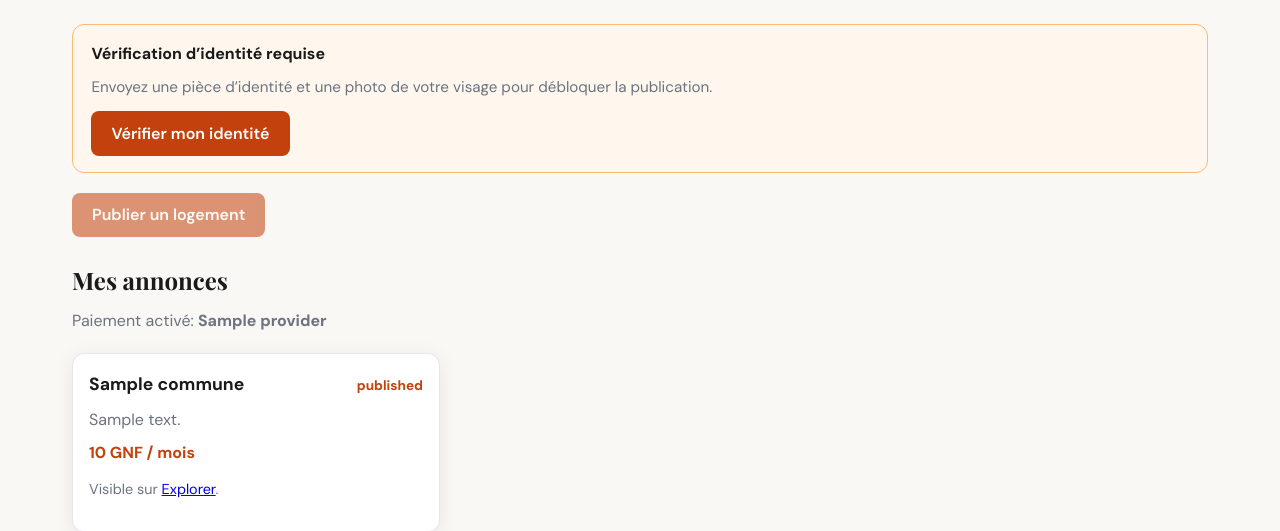
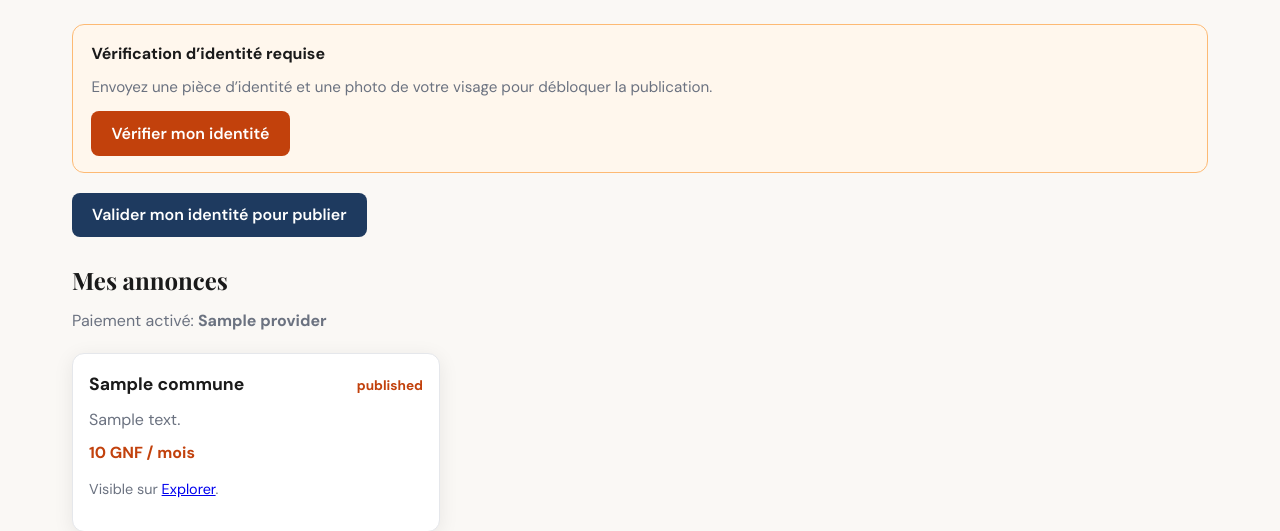
Before and after one commit to Gaius95/logement-facile, a Flask app: template templates/dashboard.html in a window 1280 px wide. Shown: the part 215-746 px from the top of the page. Run offline with Flask 3, Linux system fonts and the light colour scheme; a user stored in the database is signed in; tables that the repository leaves empty hold one stand-in row (values such as "Sample post"); the template is opened without the code that fills it: most values are stand-ins (such as "Sample title", 1, 10 or a date in 2020); some libraries are stand-ins or nearby versions.

Commit message:
Enhance dashboard with identity validation link
Updated the dashboard template to provide a link for identity validation if KYC is not approved, and modified the message displayed when there are no listings.

```diff
--- a/templates/dashboard.html
+++ b/templates/dashboard.html
@@ -26,7 +26,7 @@
   {% if kyc_allows_publish %}
     <a class="btn" href="{{ url_for('publier') }}">Publier un logement</a>
   {% else %}
-    <span class="btn" style="opacity: 0.55; cursor: not-allowed; pointer-events: none;" title="Identité à valider">Publier un logement</span>
+    <a class="btn" href="{{ url_for('verifier_identite') }}" style="background: var(--secondary);">Valider mon identité pour publier</a>
   {% endif %}
   {% if is_kyc_admin_user %}
     <a href="{{ url_for('admin_kyc_list') }}" style="align-self: center; color: var(--secondary); font-weight: 600;">Admin KYC</a>
@@ -42,7 +42,13 @@
 </p>
 
 {% if not listings %}
-  <p style="color: var(--text-muted);">Aucune annonce. <a href="{{ url_for('publier') }}">Créer la première</a>.</p>
+  <p style="color: var(--text-muted);">Aucune annonce.
+    {% if kyc_allows_publish %}
+      <a href="{{ url_for('publier') }}">Créer la première</a>.
+    {% else %}
+      <a href="{{ url_for('verifier_identite') }}">Validez votre identité</a> pour publier.
+    {% endif %}
+  </p>
 {% endif %}
 
 <div style="display:grid; grid-template-columns: repeat(auto-fill, minmax(280px, 1fr)); gap: 1rem;">
```
